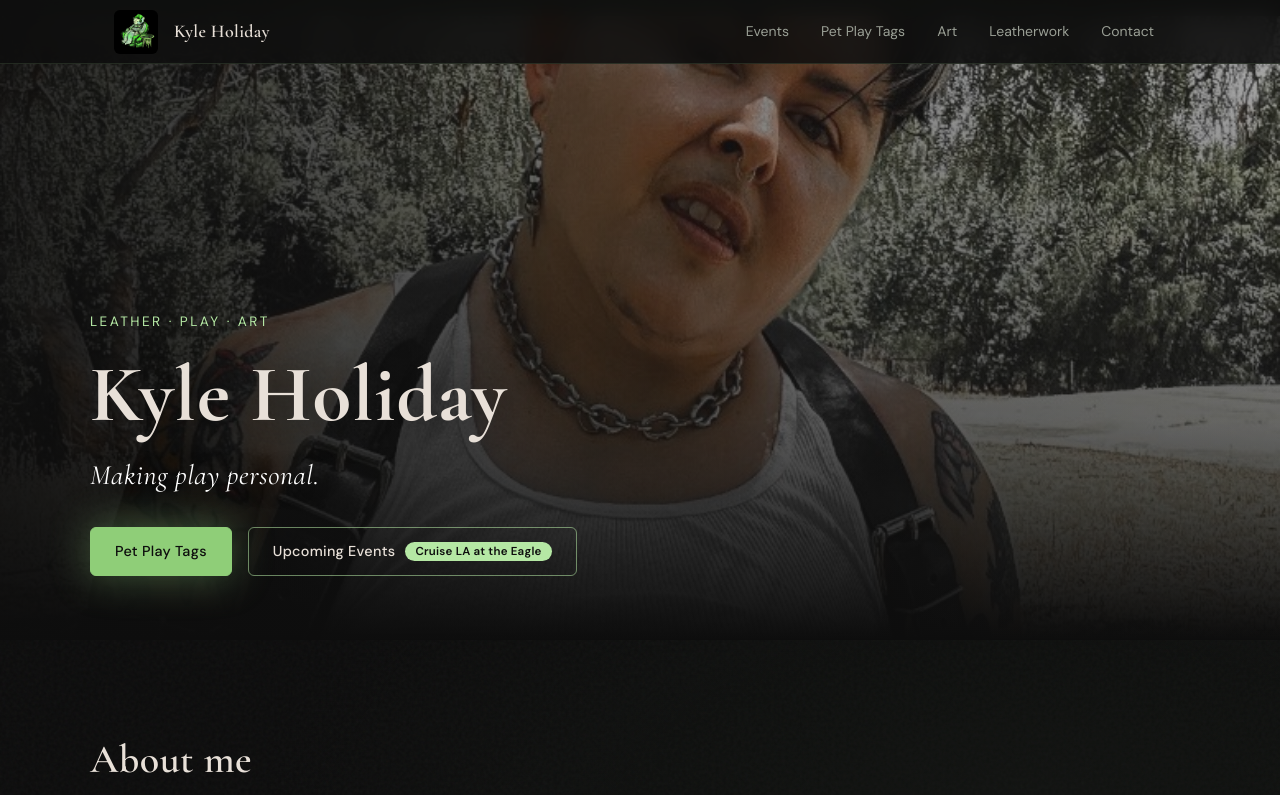
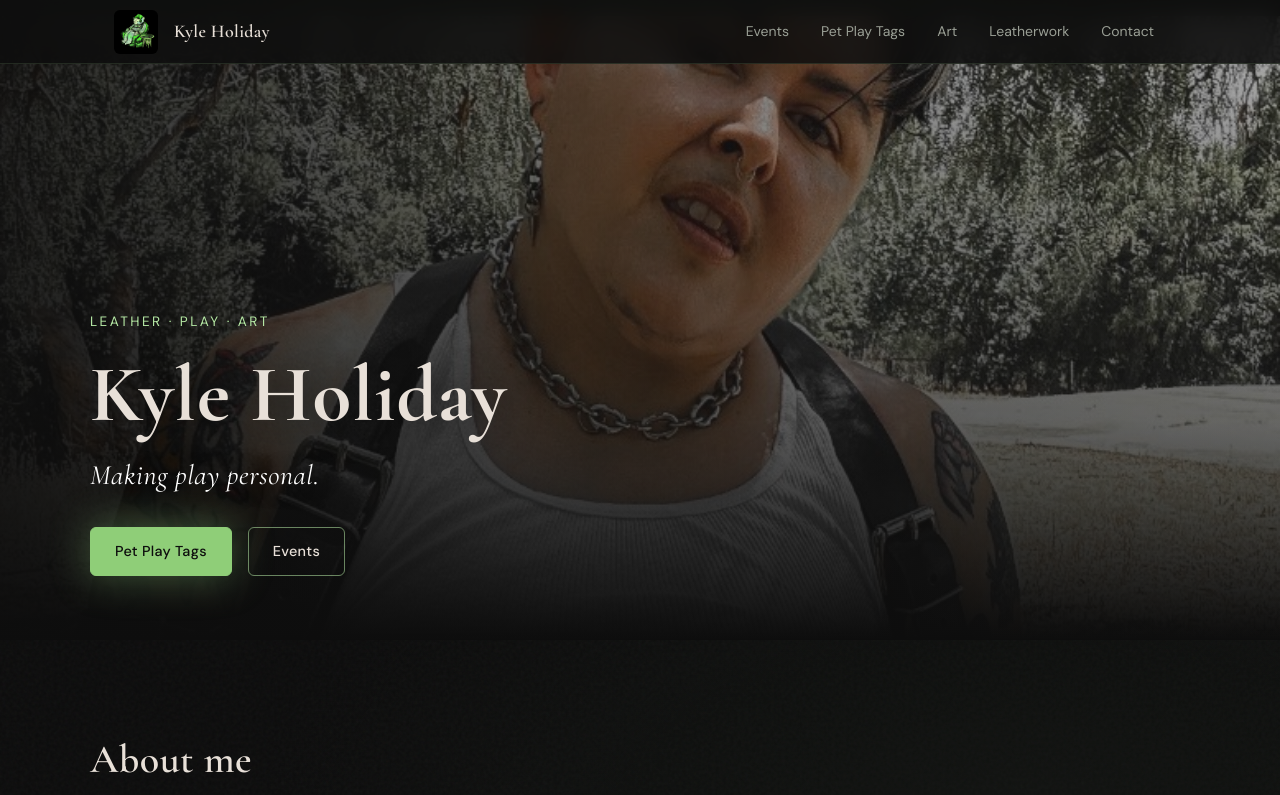
Before and after one commit to dianashawnbarraza-wq/kyle-holiday, a React (Vite) app: page / in a window 1280 px wide. Shown: the top 795 px of the page. Built offline with nearby package versions, Linux system fonts and the light colour scheme.

Commit message:
Revert hero events button to plain Events label.
Remove the upcoming event pill from the hero CTA.

Co-authored-by: Cursor <cursoragent@cursor.com>

```diff
--- a/src/components/CTAButton.css
+++ b/src/components/CTAButton.css
@@ -2,7 +2,6 @@
   display: inline-flex;
   align-items: center;
   justify-content: center;
-  gap: 10px;
   padding: 12px 24px;
   font-family: var(--font-body);
   font-size: 0.9rem;
@@ -60,23 +59,6 @@
   border-color: var(--border-hover);
 }
 
-.cta-btn__badge {
-  padding: 3px 10px;
-  font-size: 0.72rem;
-  font-weight: 600;
-  letter-spacing: 0.02em;
-  line-height: 1.2;
-  color: var(--bg-deep);
-  background: var(--accent-light);
-  border-radius: 999px;
-  white-space: nowrap;
-}
-
-.cta-btn--primary .cta-btn__badge {
-  color: var(--accent);
-  background: rgba(13, 13, 13, 0.85);
-}
-
 .cta-group {
   display: flex;
   flex-wrap: wrap;
--- a/src/components/CTAButton.tsx
+++ b/src/components/CTAButton.tsx
@@ -9,7 +9,6 @@ type CTAButtonProps = {
   variant?: "primary" | "secondary" | "ghost";
   external?: boolean;
   className?: string;
-  badge?: string;
 };
 
 export function CTAButton({
@@ -19,15 +18,8 @@ export function CTAButton({
   variant = "primary",
   external = false,
   className = "",
-  badge,
 }: CTAButtonProps) {
   const classes = `cta-btn cta-btn--${variant} ${className}`.trim();
-  const content = (
-    <>
-      {children}
-      {badge ? <span className="cta-btn__badge">{badge}</span> : null}
-    </>
-  );
 
   const opensInNewTab =
     external ||
@@ -37,7 +29,7 @@ export function CTAButton({
   if (to) {
     return (
       <Link to={to} className={classes}>
-        {content}
+        {children}
       </Link>
     );
   }
@@ -50,10 +42,10 @@ export function CTAButton({
         target={opensInNewTab ? "_blank" : undefined}
         rel={opensInNewTab ? "noopener noreferrer" : undefined}
       >
-        {content}
+        {children}
       </a>
     );
   }
 
-  return <span className={classes}>{content}</span>;
+  return <span className={classes}>{children}</span>;
 }
--- a/src/components/Hero.tsx
+++ b/src/components/Hero.tsx
@@ -1,5 +1,4 @@
 import { CTAButton } from "./CTAButton";
-import { upcomingEvents } from "../data/events";
 import { site } from "../data/site";
 import "./Hero.css";
 
@@ -10,8 +9,6 @@ type HeroProps = {
 };
 
 export function Hero({ compact = false }: HeroProps) {
-  const nextEvent = upcomingEvents[0];
-
   return (
     <section className={`hero${compact ? " hero--compact" : ""}`}>
       <div className="hero__bg">
@@ -29,12 +26,8 @@ export function Hero({ compact = false }: HeroProps) {
             <h2 className="hero__subtitle">{site.heroIntro}</h2>
             <div className="hero__ctas cta-group">
               <CTAButton to="/pet-play-tags">Pet Play Tags</CTAButton>
-              <CTAButton
-                to="/#events"
-                variant="secondary"
-                badge={nextEvent?.title}
-              >
-                Upcoming Events
+              <CTAButton to="/#events" variant="secondary">
+                Events
               </CTAButton>
             </div>
           </>
```
